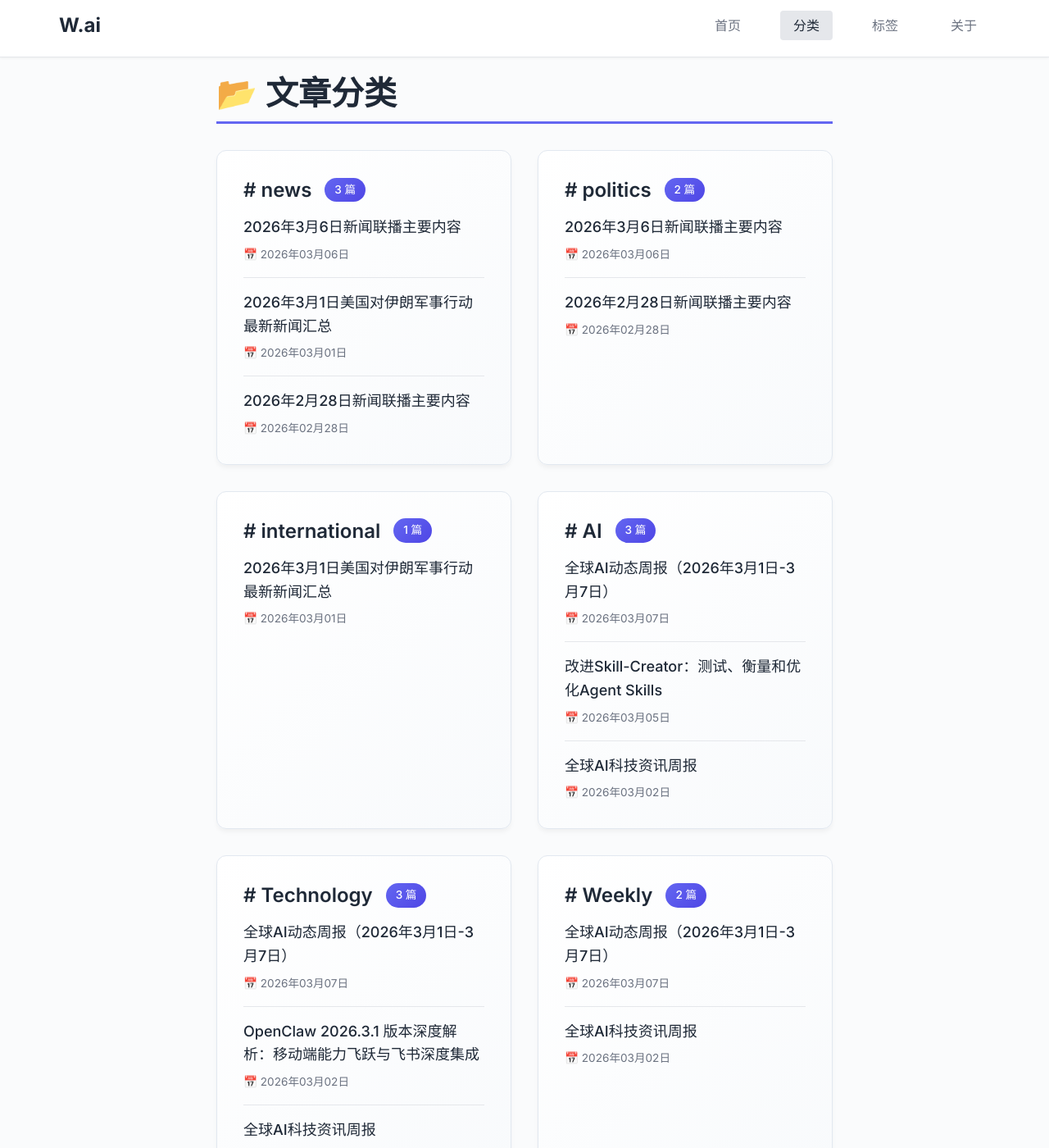
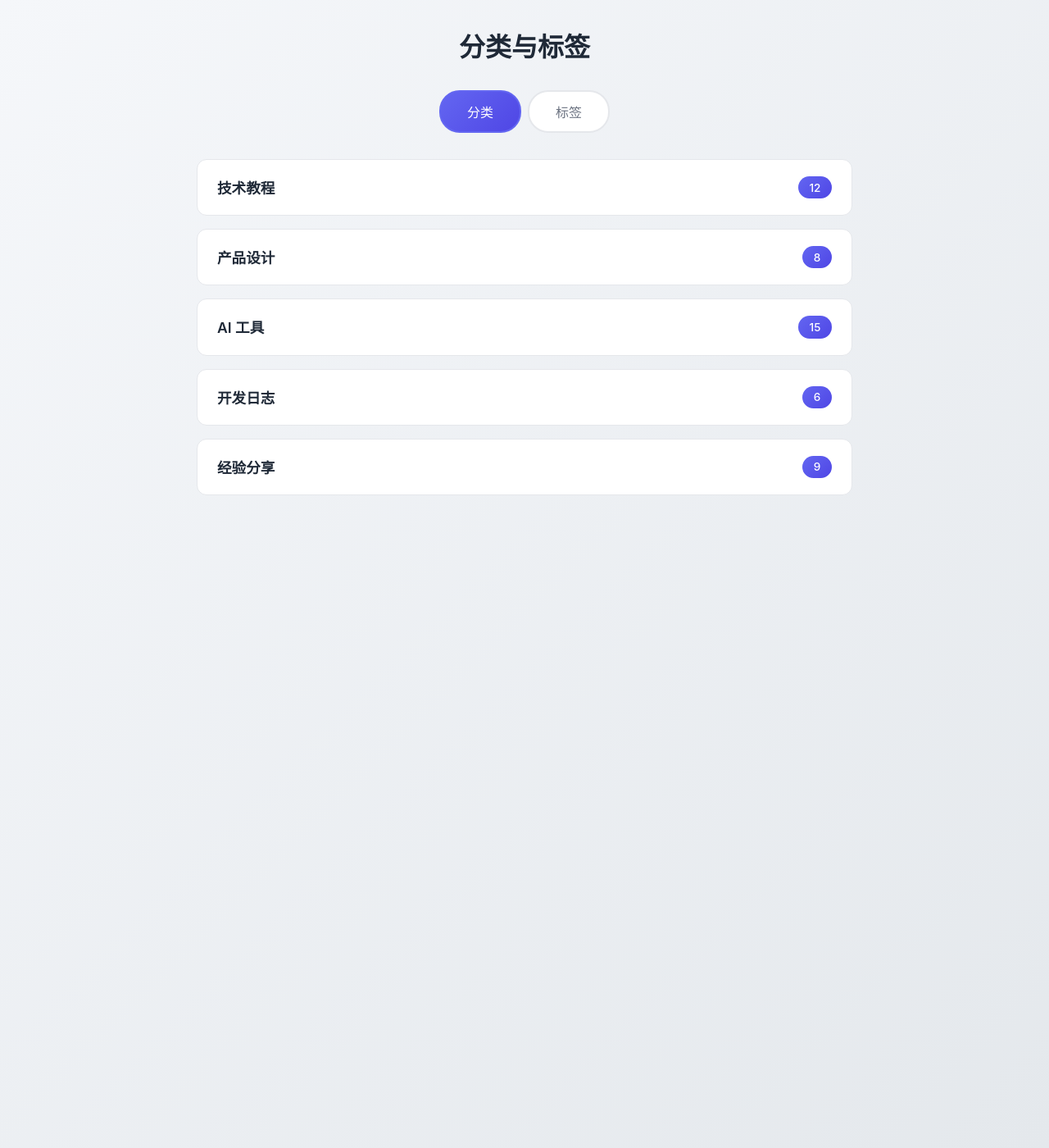
Before and after one commit to wujiaming88/wujiaming88.github.io, a Jekyll site: the page categories.html, which Jekyll copies as it is, in a window 1280 px wide and 1400 px high. Shown: the whole window at 82% size. Built offline with Jekyll 4.4.1, drawn with Linux system fonts in a browser that asks for light colours; some of the changed text lies outside the part shown.

Commit message:
refactor: 合并分类标签页面为单一页面

```diff
--- a/categories.html
+++ b/categories.html
@@ -1,155 +1,206 @@
----
-layout: default
-title: 文章分类
-permalink: /categories/
----
-
+<!DOCTYPE html>
+<html lang="zh-CN">
+<head>
+    <meta charset="UTF-8">
+    <meta name="viewport" content="width=device-width, initial-scale=1.0">
+    <title>分类与标签</title>
     <style>
-/* 分类页面统一配色 */
-.page-section {
-    background: linear-gradient(135deg, #ffffff 0%, #f8fafc 100%);
-    border: 1px solid #e2e8f0;
-    border-radius: 12px;
-    padding: 2rem;
-    transition: all 0.3s ease;
-    box-shadow: 0 4px 6px -1px rgba(0, 0, 0, 0.05);
+        * {
+            margin: 0;
+            padding: 0;
+            box-sizing: border-box;
         }
 
-.page-section:hover {
-    box-shadow: 0 10px 25px -5px rgba(99, 102, 241, 0.15);
-    border-color: #c7d2fe;
+        body {
+            font-family: -apple-system, BlinkMacSystemFont, 'Segoe UI', Roboto, 'Helvetica Neue', Arial, sans-serif;
+            background: linear-gradient(135deg, #f5f7fa 0%, #e4e8ec 100%);
+            min-height: 100vh;
+            padding: 2rem 1rem;
         }
 
-.category-header {
-    display: flex;
-    align-items: center;
-    gap: 1rem;
-    margin-bottom: 1rem;
-    flex-wrap: wrap;
+        .container {
+            max-width: 800px;
+            margin: 0 auto;
         }
 
-.category-header h2 {
+        .page-title {
+            font-size: 2rem;
             color: #1f2937;
-    border: none;
-    padding: 0;
-    margin: 0;
+            text-align: center;
+            margin-bottom: 2rem;
         }
 
-.category-count {
+        /* Tab 切换器 */
+        .tab-nav {
+            display: flex;
+            justify-content: center;
+            gap: 0.5rem;
+            margin-bottom: 2rem;
+        }
+
+        .tab-btn {
+            padding: 0.75rem 2rem;
+            border: 2px solid #e5e7eb;
+            background: white;
+            border-radius: 25px;
+            font-size: 1rem;
+            font-weight: 500;
+            color: #6b7280;
+            cursor: pointer;
+            transition: all 0.3s ease;
+        }
+
+        .tab-btn:hover {
+            border-color: #6366f1;
+            color: #6366f1;
+        }
+
+        .tab-btn.active {
             background: linear-gradient(135deg, #6366f1 0%, #4f46e5 100%);
             color: white;
-    padding: 0.25rem 0.75rem;
+            border-color: #6366f1;
+        }
+
+        /* 卡片列表 */
+        .card-grid {
+            display: grid;
+            gap: 1rem;
+        }
+
+        .taxonomy-card {
+            background: white;
+            border: 1px solid #e5e7eb;
+            border-radius: 12px;
+            padding: 1.25rem 1.5rem;
+            display: flex;
+            justify-content: space-between;
+            align-items: center;
+            transition: all 0.3s ease;
+        }
+
+        .taxonomy-card:hover {
+            border-color: #c7d2fe;
+            box-shadow: 0 4px 12px rgba(99, 102, 241, 0.15);
+            transform: translateY(-2px);
+        }
+
+        .card-name {
+            font-size: 1.1rem;
+            font-weight: 600;
+            color: #1f2937;
+        }
+
+        .card-count {
+            background: linear-gradient(135deg, #6366f1 0%, #4f46e5 100%);
+            color: white;
+            padding: 0.35rem 0.85rem;
             border-radius: 20px;
             font-size: 0.85rem;
             font-weight: 500;
         }
 
-.category-list {
-    list-style: none;
-    padding: 0;
-    margin: 0;
+        .view-section {
+            display: none;
         }
 
-.category-list li {
-    margin-bottom: 1rem;
-    padding-bottom: 1rem;
-    border-bottom: 1px solid #e5e7eb;
-}
-
-.category-list li:last-child {
-    border-bottom: none;
-    margin-bottom: 0;
-    padding-bottom: 0;
-}
-
-.category-list a {
-    color: #1f2937;
-    text-decoration: none;
-    font-weight: 500;
-    transition: color 0.2s ease;
+        .view-section.active {
             display: block;
         }
+    </style>
+</head>
+<body>
+    <div class="container">
+        <h1 class="page-title">分类与标签</h1>
 
-.category-list a:hover {
-    color: #6366f1;
-}
-
-.category-date {
-    font-size: 0.85rem;
-    color: #6b7280;
-    margin-top: 0.5rem;
-    display: block;
-}
-
-/* 导航卡片 */
-.nav-card {
-    background: linear-gradient(135deg, #f5f3ff 0%, #ede9fe 100%);
-    border: 1px solid #c7d2fe;
-    border-radius: 12px;
-    padding: 1.5rem;
-    margin-top: 3rem;
-}
-
-.nav-card h3 {
-    color: #1f2937;
-    font-size: 1.2rem;
-    margin-bottom: 1rem;
-}
-
-.nav-tags {
-    display: flex;
-    flex-wrap: wrap;
-    gap: 0.75rem;
-}
-
-.nav-tag {
-    color: #6366f1;
-    text-decoration: none;
-    padding: 0.5rem 1rem;
-    background: white;
-    border: 1px solid #e0e7ff;
-    border-radius: 20px;
-    font-size: 0.9rem;
-    transition: all 0.2s ease;
-}
-
-.nav-tag:hover {
-    background: #6366f1;
-    color: white;
-    border-color: #6366f1;
-}
-</style>
-
-<div style="max-width: 800px; margin: 0 auto;">
-    <h1 style="font-size: 2.5rem; margin-bottom: 2rem; color: #1f2937;">📂 文章分类</h1>
-
-    <div style="display: grid; grid-template-columns: repeat(auto-fit, minmax(300px, 1fr)); gap: 2rem;">
-        {% for category in site.categories %}
-        <div class="page-section fade-in">
-            <div class="category-header">
-                <h2 style="font-size: 1.5rem;"># {{ category[0] }}</h2>
-                <span class="category-count">{{ category[1].size }} 篇</span>
+        <!-- Tab 按钮 -->
+        <div class="tab-nav">
+            <button class="tab-btn active" onclick="switchTab('categories')">分类</button>
+            <button class="tab-btn" onclick="switchTab('tags')">标签</button>
         </div>
 
-            <ul class="category-list">
-                {% for post in category[1] %}
-                <li>
-                    <a href="{{ post.url | relative_url }}">{{ post.title }}</a>
-                    <span class="category-date">📅 {{ post.date | date: '%Y年%m月%d日' }}</span>
-                </li>
-                {% endfor %}
-            </ul>
+        <!-- 分类列表 -->
+        <div id="categories" class="view-section active">
+            <div class="card-grid">
+                <div class="taxonomy-card">
+                    <span class="card-name">技术教程</span>
+                    <span class="card-count">12</span>
                 </div>
-        {% endfor %}
+                <div class="taxonomy-card">
+                    <span class="card-name">产品设计</span>
+                    <span class="card-count">8</span>
                 </div>
-
-    <!-- 分类导航 -->
-    <div class="nav-card">
-        <h3>⚡ 快速导航</h3>
-        <div class="nav-tags">
-            {% for category in site.categories %}
-            <a href="#{{ category[0] | slugify }}" class="nav-tag">{{ category[0] }} ({{ category[1].size }})</a>
-            {% endfor %}
+                <div class="taxonomy-card">
+                    <span class="card-name">AI 工具</span>
+                    <span class="card-count">15</span>
+                </div>
+                <div class="taxonomy-card">
+                    <span class="card-name">开发日志</span>
+                    <span class="card-count">6</span>
+                </div>
+                <div class="taxonomy-card">
+                    <span class="card-name">经验分享</span>
+                    <span class="card-count">9</span>
                 </div>
             </div>
         </div>
+
+        <!-- 标签列表 -->
+        <div id="tags" class="view-section">
+            <div class="card-grid">
+                <div class="taxonomy-card">
+                    <span class="card-name">JavaScript</span>
+                    <span class="card-count">18</span>
+                </div>
+                <div class="taxonomy-card">
+                    <span class="card-name">Python</span>
+                    <span class="card-count">14</span>
+                </div>
+                <div class="taxonomy-card">
+                    <span class="card-name">AI</span>
+                    <span class="card-count">22</span>
+                </div>
+                <div class="taxonomy-card">
+                    <span class="card-name">ChatGPT</span>
+                    <span class="card-count">10</span>
+                </div>
+                <div class="taxonomy-card">
+                    <span class="card-name">前端</span>
+                    <span class="card-count">16</span>
+                </div>
+                <div class="taxonomy-card">
+                    <span class="card-name">后端</span>
+                    <span class="card-count">11</span>
+                </div>
+                <div class="taxonomy-card">
+                    <span class="card-name">DevOps</span>
+                    <span class="card-count">7</span>
+                </div>
+                <div class="taxonomy-card">
+                    <span class="card-name">效率工具</span>
+                    <span class="card-count">13</span>
+                </div>
+            </div>
+        </div>
+    </div>
+
+    <script>
+        function switchTab(tabName) {
+            // 隐藏所有视图
+            document.querySelectorAll('.view-section').forEach(section => {
+                section.classList.remove('active');
+            });
+
+            // 移除所有按钮的 active 状态
+            document.querySelectorAll('.tab-btn').forEach(btn => {
+                btn.classList.remove('active');
+            });
+
+            // 显示选中的视图
+            document.getElementById(tabName).classList.add('active');
+
+            // 给当前按钮添加 active 状态
+            event.target.classList.add('active');
+        }
+    </script>
+</body>
+</html>
--- a/tags.html
+++ /dev/null
@@ -1,207 +0,0 @@
----
-layout: default
-title: 文章标签
-permalink: /tags/
----
-
-<style>
-/* 标签云卡片 */
-.tag-cloud-section {
-    background: linear-gradient(135deg, #ffffff 0%, #f8fafc 100%);
-    border: 1px solid #e2e8f0;
-    border-radius: 12px;
-    padding: 2rem;
-    margin-bottom: 3rem;
-    box-shadow: 0 4px 6px -1px rgba(0, 0, 0, 0.05);
-}
-
-.tag-cloud-section h3 {
-    color: #1f2937;
-    font-size: 1.2rem;
-    margin-bottom: 1.5rem;
-}
-
-.cloud-tag {
-    color: #6366f1;
-    text-decoration: none;
-    padding: 0.6rem 1.2rem;
-    background: #f5f3ff;
-    border: 1px solid #e0e7ff;
-    border-radius: 25px;
-    font-size: 0.9rem;
-    transition: all 0.2s ease;
-    display: inline-flex;
-    align-items: center;
-    gap: 0.5rem;
-}
-
-.cloud-tag:hover {
-    background: #6366f1;
-    color: white;
-    border-color: #6366f1;
-    transform: translateY(-2px);
-}
-
-.cloud-tag-count {
-    background: rgba(99, 102, 241, 0.2);
-    color: #6366f1;
-    padding: 0.2rem 0.6rem;
-    border-radius: 12px;
-    font-size: 0.8rem;
-}
-
-.cloud-tag:hover .cloud-tag-count {
-    background: rgba(255, 255, 255, 0.3);
-    color: white;
-}
-
-/* 标签文章卡片 */
-.tag-section {
-    background: linear-gradient(135deg, #ffffff 0%, #f8fafc 100%);
-    border: 1px solid #e2e8f0;
-    border-radius: 12px;
-    padding: 2rem;
-    margin-bottom: 2.5rem;
-    box-shadow: 0 4px 6px -1px rgba(0, 0, 0, 0.05);
-}
-
-.tag-header {
-    display: flex;
-    align-items: center;
-    gap: 1rem;
-    margin-bottom: 1.5rem;
-    flex-wrap: wrap;
-}
-
-.tag-header h2 {
-    color: #1f2937;
-    font-size: 1.8rem;
-    border-bottom: none;
-    padding: 0;
-    margin: 0;
-}
-
-.tag-count {
-    background: linear-gradient(135deg, #6366f1 0%, #4f46e5 100%);
-    color: white;
-    padding: 0.3rem 0.8rem;
-    border-radius: 15px;
-    font-size: 0.85rem;
-}
-
-.tag-post-list {
-    display: flex;
-    flex-direction: column;
-    gap: 1rem;
-}
-
-.tag-post-card {
-    background: #f9fafb;
-    border: 1px solid #e5e7eb;
-    border-radius: 8px;
-    padding: 1.5rem;
-    transition: all 0.3s ease;
-}
-
-.tag-post-card:hover {
-    border-color: #c7d2fe;
-    box-shadow: 0 4px 12px rgba(99, 102, 241, 0.1);
-    transform: translateY(-2px);
-}
-
-.tag-post-card a {
-    color: #1f2937;
-    text-decoration: none;
-    font-weight: 600;
-    font-size: 1.1rem;
-    transition: color 0.2s ease;
-}
-
-.tag-post-card a:hover {
-    color: #6366f1;
-}
-
-.tag-post-meta {
-    display: flex;
-    flex-wrap: wrap;
-    gap: 1rem;
-    margin-top: 0.75rem;
-    font-size: 0.85rem;
-    color: #6b7280;
-}
-
-.tag-post-excerpt {
-    color: #6b7280;
-    line-height: 1.6;
-    margin-top: 0.75rem;
-    font-size: 0.95rem;
-}
-</style>
-
-<div style="max-width: 800px; margin: 0 auto;">
-    <h1 style="font-size: 2.5rem; margin-bottom: 2rem; color: #1f2937;">#️⃣ 文章标签</h1>
-
-    <!-- 标签云 -->
-    <div class="tag-cloud-section fade-in">
-        <h3>🏷️ 标签云</h3>
-        <div style="display: flex; flex-wrap: wrap; gap: 0.75rem;">
-            {% assign tags = site.tags | sort %}
-            {% for tag in tags %}
-            <a href="#{{ tag[0] | slugify }}" class="cloud-tag">
-                #{{ tag[0] }}
-                <span class="cloud-tag-count">{{ tag[1].size }}</span>
-            </a>
-            {% endfor %}
-        </div>
-    </div>
-
-    <!-- 标签文章列表 -->
-    <div style="display: grid; gap: 2rem;">
-        {% for tag in tags %}
-        <div class="tag-section fade-in" id="{{ tag[0] | slugify }}">
-            <div class="tag-header">
-                <h2># {{ tag[0] }}</h2>
-                <span class="tag-count">{{ tag[1].size }} 篇</span>
-            </div>
-
-            <div class="tag-post-list">
-                {% for post in tag[1] %}
-                <div class="tag-post-card">
-                    <a href="{{ post.url | relative_url }}">{{ post.title }}</a>
-                    <div class="tag-post-meta">
-                        <span>📅 {{ post.date | date: '%Y年%m月%d日' }}</span>
-                        {% if post.categories %}
-                        <span>📂 {{ post.categories | first }}</span>
-                        {% endif %}
-                    </div>
-                    <p class="tag-post-excerpt">
-                        {{ post.excerpt | strip_html | truncate: 150 }}
-                    </p>
-                </div>
-                {% endfor %}
-            </div>
-        </div>
-        {% endfor %}
-    </div>
-</div>
-
-<script>
-// 平滑滚动到标签
-document.querySelectorAll('a[href^="#"]').forEach(anchor => {
-    anchor.addEventListener('click', function (e) {
-        e.preventDefault();
-        const target = document.querySelector(this.getAttribute('href'));
-        if (target) {
-            target.scrollIntoView({
-                behavior: 'smooth',
-                block: 'start'
-            });
-            // 高亮效果
-            target.style.backgroundColor = 'rgba(99, 102, 241, 0.05)';
-            setTimeout(() => {
-                target.style.backgroundColor = '';
-            }, 2000);
-        }
-    });
-});
-</script>
```
Also changed, not shown: taxonomy.html (deleted, +0 -206 lines). Lines whose indentation alone changed are shown as unchanged.
